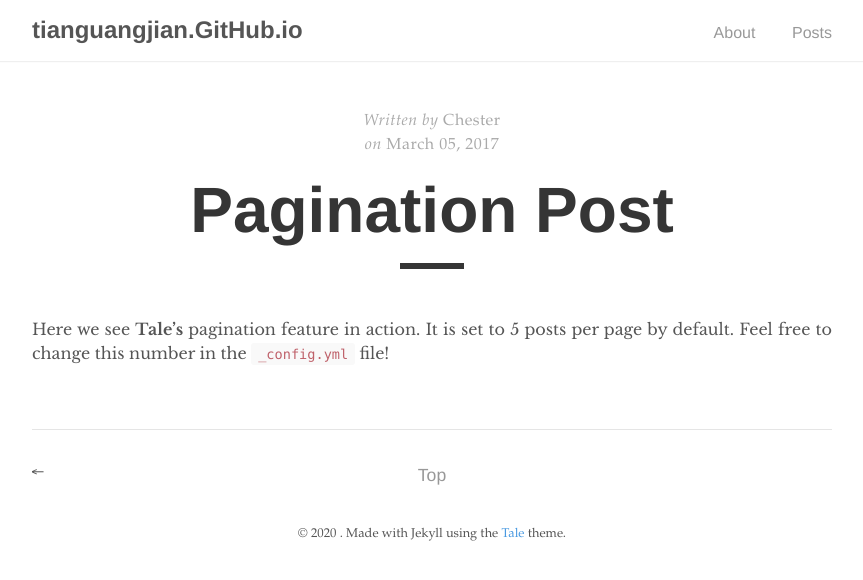
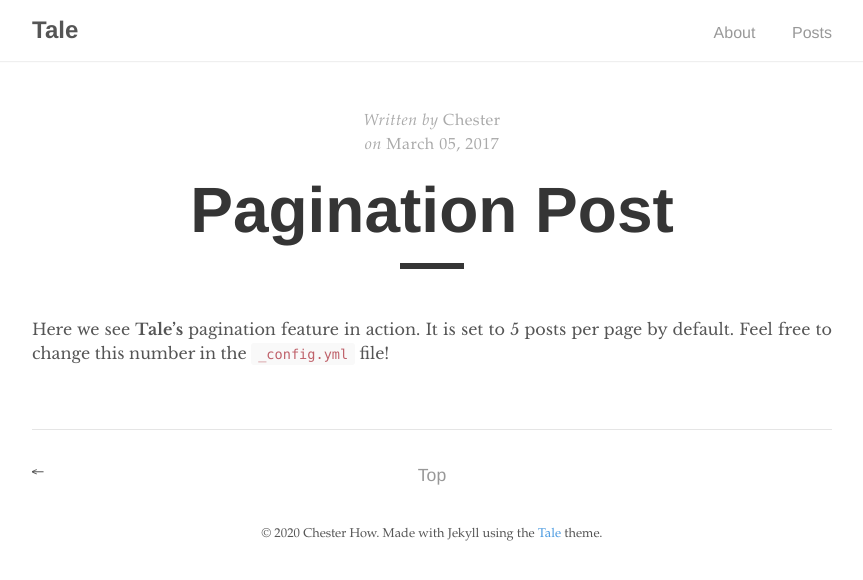
Before and after one commit to tianguangjian/tianguangjian.GitHub.io, a Jekyll site: the page built from _posts/2017-03-05-pagination-post.md, in a window 1280 px wide. Shown: the top 580 px of the page, without its empty margins (208-1071 px from the left). Built offline with Jekyll 4.4.1, drawn with Linux system fonts in a browser that asks for light colours; some of the changed lines change nothing that is shown.

Commit message:
Jekyll Tale Template

```diff
--- a/_config.yml
+++ b/_config.yml
@@ -1,4 +1,3 @@
-<<<<<<< HEAD
 # Site settings
 title:          Tale
 description:    "Minimal Jekyll theme for storytellers"
@@ -40,6 +39,3 @@
 
 # Disqus (Set to your disqus id)
 disqus:         jekyll-tale
-=======
-theme: jekyll-theme-cayman
->>>>>>> de73513bf40c9bf76cd9868172c4487a814150e2
```
